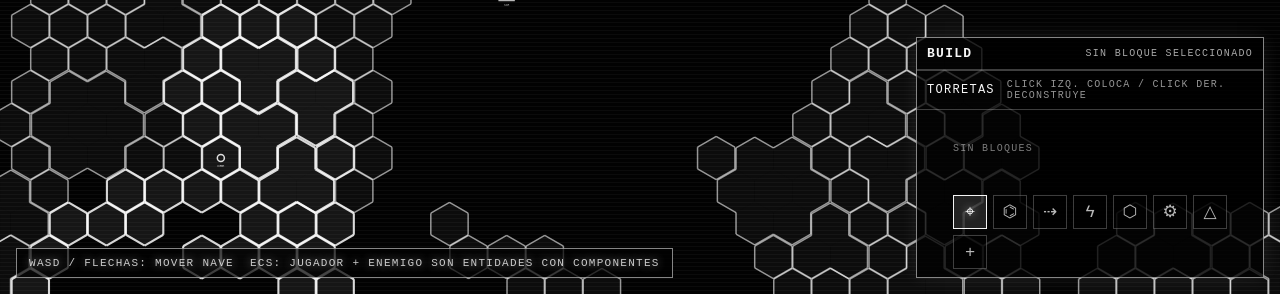
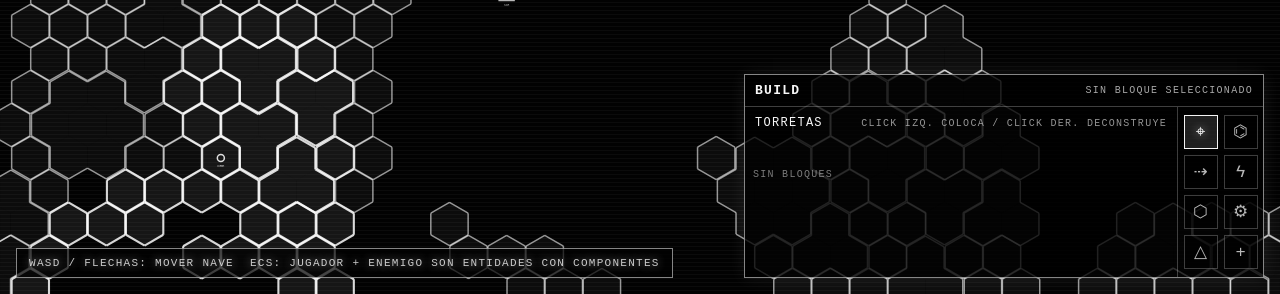
Before and after one commit to WalterDevIn/hexadustry-mini, a website built with Vite: page index.html in a window 1280 px wide. Shown: the part 506-800 px from the top of the page. Built offline with nearby package versions, Linux system fonts and the light colour scheme.

Commit message:
Redesign build menu row layout

```diff
--- a/src/styles.css
+++ b/src/styles.css
@@ -86,7 +86,7 @@ button {
   right: 16px;
   bottom: 16px;
   z-index: 3;
-  width: min(348px, calc(100vw - 32px));
+  width: min(520px, calc(100vw - 32px));
   border: 1px solid var(--line-mid);
   background: rgba(0, 0, 0, 0.78);
   color: var(--text);
@@ -113,12 +113,28 @@ button {
   opacity: 0.68;
 }
 
+.build-menu__main {
+  display: flex;
+  align-items: stretch;
+  min-height: 112px;
+}
+
+.build-menu__content {
+  display: flex;
+  flex: 1;
+  min-width: 0;
+  flex-direction: column;
+}
+
 .build-menu__tabs {
   display: grid;
-  grid-template-columns: repeat(7, 34px);
+  width: 86px;
+  grid-template-columns: repeat(2, 34px);
+  align-content: start;
   justify-content: center;
   gap: 6px;
   padding: 8px;
+  border-left: 1px solid var(--line-dim);
 }
 
 .build-menu__tab {
@@ -159,9 +175,8 @@ button {
   justify-content: space-between;
   gap: 12px;
   align-items: center;
-  min-height: 36px;
+  min-height: 32px;
   padding: 8px 10px;
-  border-top: 1px solid var(--line-dim);
 }
 
 .build-menu__body span {
@@ -174,17 +189,16 @@ button {
 }
 
 .build-menu__blocks {
-  display: grid;
-  grid-template-columns: repeat(3, 86px);
-  justify-content: center;
+  display: flex;
+  min-height: 78px;
   gap: 8px;
-  min-height: 78px;
-  padding: 8px;
-  border-top: 1px solid var(--line-dim);
+  overflow-x: auto;
+  padding: 0 8px 8px;
 }
 
 .build-menu__block {
   display: flex;
+  flex: 0 0 86px;
   flex-direction: column;
   align-items: center;
   justify-content: center;
@@ -229,8 +243,8 @@ button {
 }
 
 .build-menu__empty {
-  grid-column: 1 / -1;
   align-self: center;
+  min-width: 96px;
   color: rgba(255, 255, 255, 0.48);
   font-size: 10px;
 }
```
